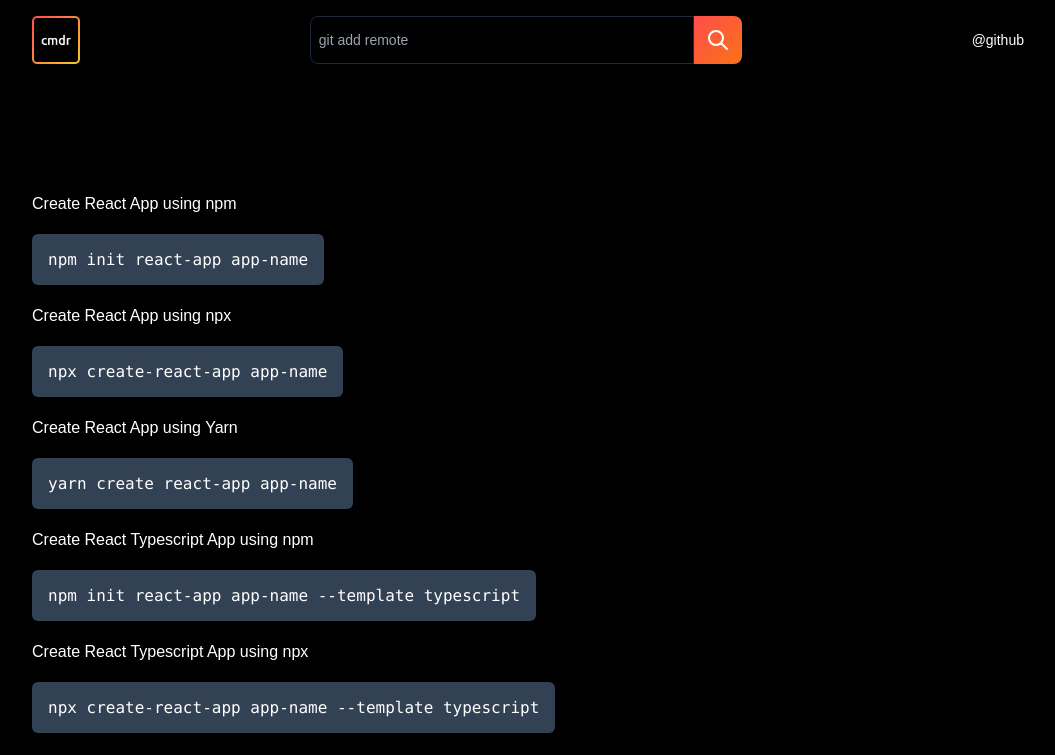
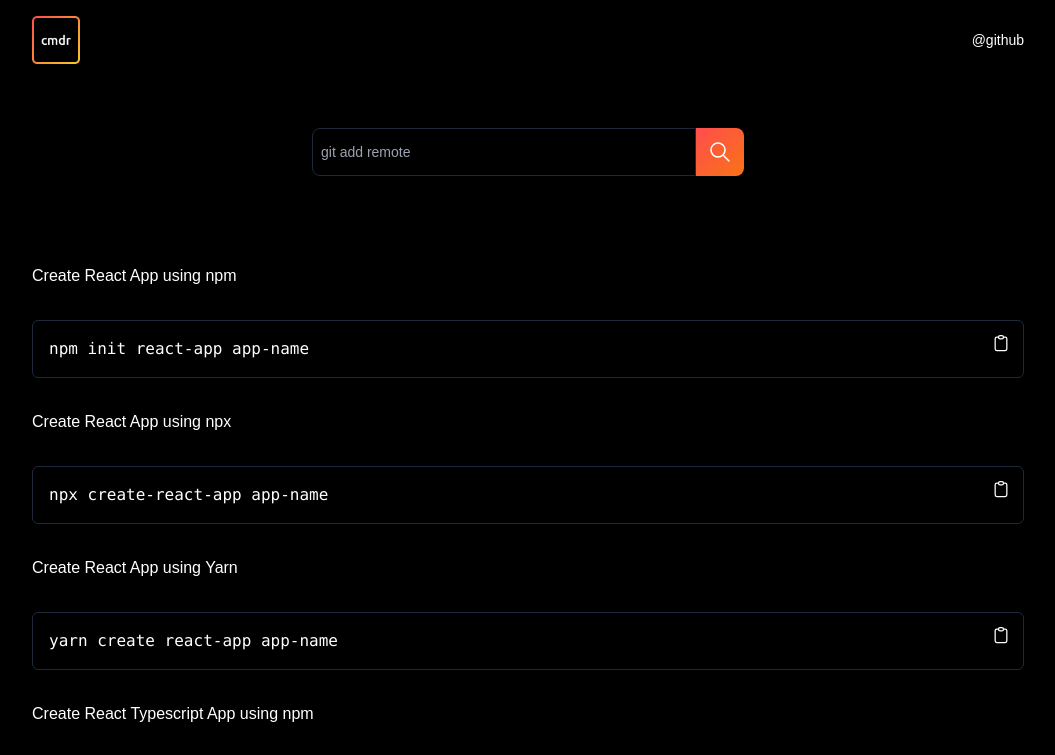
Before and after one commit to ArunGovil/cmdr, a Next.js app: page /details in a window 1280 px wide. Shown: the top 755 px of the page, without its empty margins (112-1167 px from the left). Built offline with nearby package versions, Linux system fonts and the light colour scheme.

Commit message:
feature/copy-clipboard

```diff
--- a/components/CodeCard.tsx
+++ b/components/CodeCard.tsx
@@ -1,15 +1,64 @@
-import React from "react";
-
+import { useState } from "react";
 interface CodeCardProps {
   id: number;
   title: string;
   code: string;
 }
+
 export default function CodeCard({ id, title, code }: CodeCardProps) {
+  const [isCopied, setCopied] = useState(false);
+  const copyToClipboard = () => {
+    const reset = () => {
+      setCopied(false);
+    };
+    navigator.clipboard.writeText(code);
+    setCopied(true);
+    setTimeout(reset, 2000);
+  };
   return (
     <li key={id}>
       <p className="mt-8 mb-8">{title}</p>
-      <code className="bg-slate-700 p-4 rounded-md">{code}</code>
+      <div className=" w-full max-w-5xl bg-transparent border border-slate-800 rounded-md mt-4 p-4 relative">
+        <button
+          onClick={copyToClipboard}
+          className="absolute right-0 top-0 m-2 p-1 rounded-md hover:bg-gradient-to-br from-[#FF4D4D] to-orange-500"
+        >
+          {isCopied ? (
+            <svg
+              className="w-5 h-5 rounded-md "
+              fill="none"
+              stroke="currentColor"
+              viewBox="0 0 24 24"
+              xmlns="http://www.w3.org/2000/svg"
+            >
+              <path
+                strokeLinecap="round"
+                strokeLinejoin="round"
+                strokeWidth="1.5"
+                d="M9 5H7a2 2 0 00-2 2v12a2 2 0 002 2h10a2 2 0 002-2V7a2 2 0 00-2-2h-2M9 5a2 2 0 002 2h2a2 2 0 002-2M9 5a2 2 0 012-2h2a2 2 0 012 2m-6 9l2 2 4-4"
+              ></path>
+            </svg>
+          ) : (
+            <svg
+              className="w-5 h-5 rounded-md "
+              fill="none"
+              stroke="currentColor"
+              viewBox="0 0 24 24"
+              xmlns="http://www.w3.org/2000/svg"
+            >
+              <path
+                strokeLinecap="round"
+                strokeLinejoin="round"
+                strokeWidth="1.5"
+                d="M9 5H7a2 2 0 00-2 2v12a2 2 0 002 2h10a2 2 0 002-2V7a2 2 0 00-2-2h-2M9 5a2 2 0 002 2h2a2 2 0 002-2M9 5a2 2 0 012-2h2a2 2 0 012 2"
+              ></path>
+            </svg>
+          )}
+        </button>
+        <pre>
+          <code>{code} </code>
+        </pre>
+      </div>
     </li>
   );
 }
--- a/components/SearchListing.tsx
+++ b/components/SearchListing.tsx
@@ -60,7 +60,7 @@ export default function SearchListing() {
   };
 
   return (
-    <div className="flex flex-col justify-center items-center p-4 w-full min-h-[90vh] max-w-5xl mt-8">
+    <div className="flex flex-col justify-center items-center p-4 w-full min-h-[90vh] max-w-5xl mt-2">
       <section className="mt-8 w-full">
         {isLoading ? returnLoading() : returnResult()}
       </section>
--- a/components/SecondarySearch.tsx
+++ b/components/SecondarySearch.tsx
@@ -26,31 +26,15 @@ export default function SecondarySearch() {
     return () => clearTimeout(timer);
   }, [placeholder]);
 
-  const returnSuggestions = () => {
-    return (
-      <div className="bg-black border p-2 border-slate-800 mt-1 rounded-md w-96 z-50 absolute">
-        <ul>
-          {technology.map((item) => (
-            <li
-              className="mt-2 text-sm font-light text-slate-400 cursor-pointer hover:text-white hover:bg-gradient-to-br from-[#FF4D4D] to-orange-500 pt-1 pb-1 pl-1 rounded-md"
-              key={item.id}
-            >
-              {item.title}
-            </li>
-          ))}
-        </ul>
-      </div>
-    );
-  };
   return (
     <div>
-      <div className="mt-0 flex">
+      <div className="mt-12 flex">
         <input
           onChange={(e) => setQuery(e.target.value)}
           className="bg-black border-l border-r border-t border-b rounded-l-lg p-2 border-slate-800 h-12 w-96 max-w-[75vw] text-sm"
           placeholder={placeholder.placeholder}
         />
-        <div className="p-2 flex items-center justify-center cursor-pointer bg-gradient-to-br from-[#FF4D4D] to-orange-500 rounded-r-lg text-sm pl-3 pr-3">
+        <div className="p-2 flex items-center justify-center bg-gradient-to-br from-[#FF4D4D] to-orange-500 rounded-r-lg text-sm pl-3 pr-3">
           <svg
             className="w-6 h-6"
             fill="none"
@@ -59,15 +43,14 @@ export default function SecondarySearch() {
             xmlns="http://www.w3.org/2000/svg"
           >
             <path
-              stroke-linecap="round"
-              stroke-linejoin="round"
-              stroke-width="2"
+              strokeLinecap="round"
+              strokeLinejoin="round"
+              strokeWidth="1.5"
               d="M21 21l-6-6m2-5a7 7 0 11-14 0 7 7 0 0114 0z"
             ></path>
           </svg>
         </div>
       </div>
-      {isVisible && returnSuggestions()}
     </div>
   );
 }
--- a/pages/details.tsx
+++ b/pages/details.tsx
@@ -1,5 +1,5 @@
 import Head from "next/head";
-import { Header, Footer, SearchListing } from "../components";
+import { Header, Footer, SearchListing, SecondarySearch } from "../components";
 
 export default function Details() {
   return (
@@ -10,7 +10,8 @@ export default function Details() {
         <link rel="icon" href="/img/frame.png" />
       </Head>
       <main className="flex flex-col items-center">
-        <Header showSearch={true} />
+        <Header showSearch={false} />
+        <SecondarySearch />
         <SearchListing />
         <Footer />
       </main>
```
